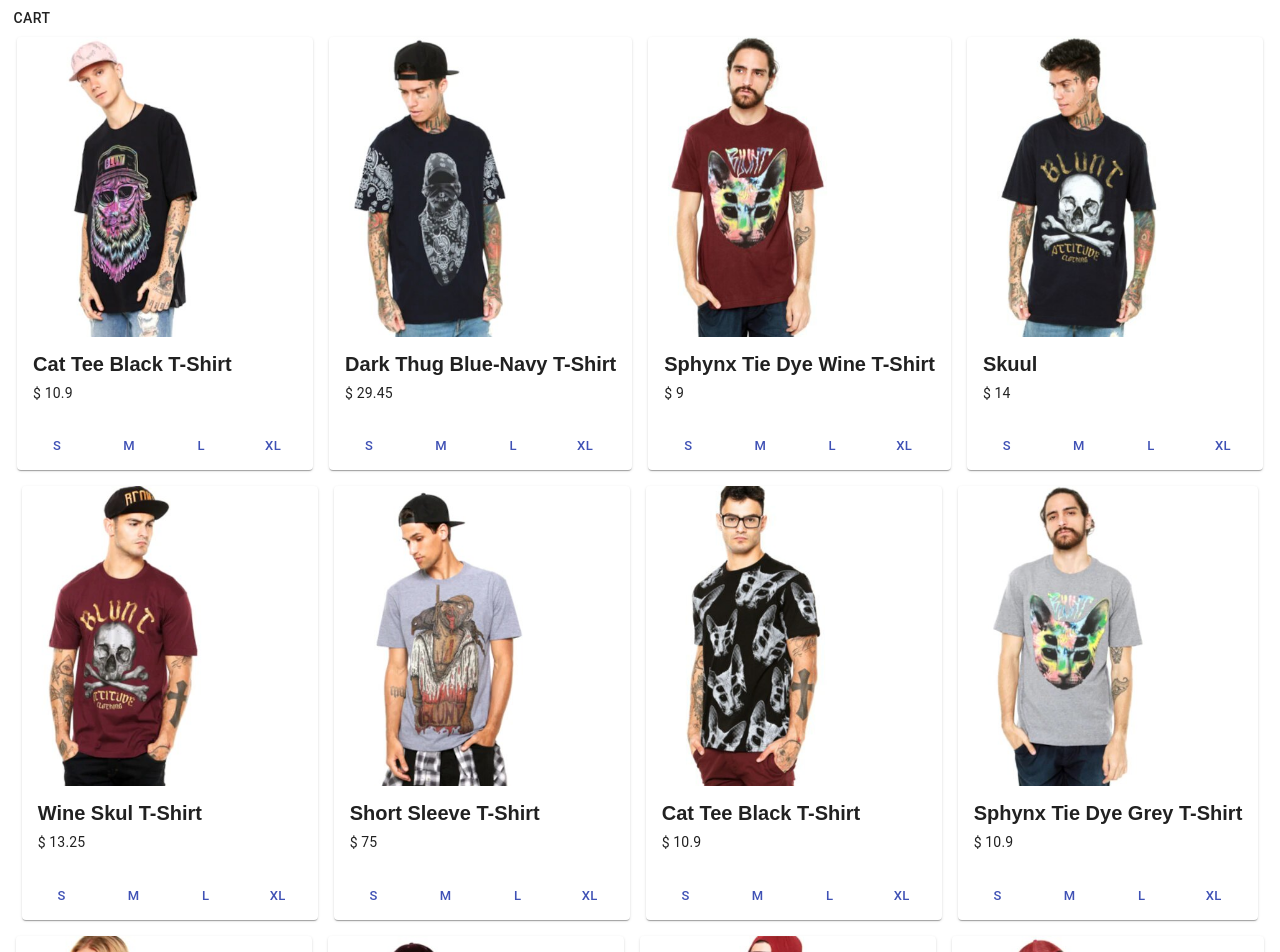
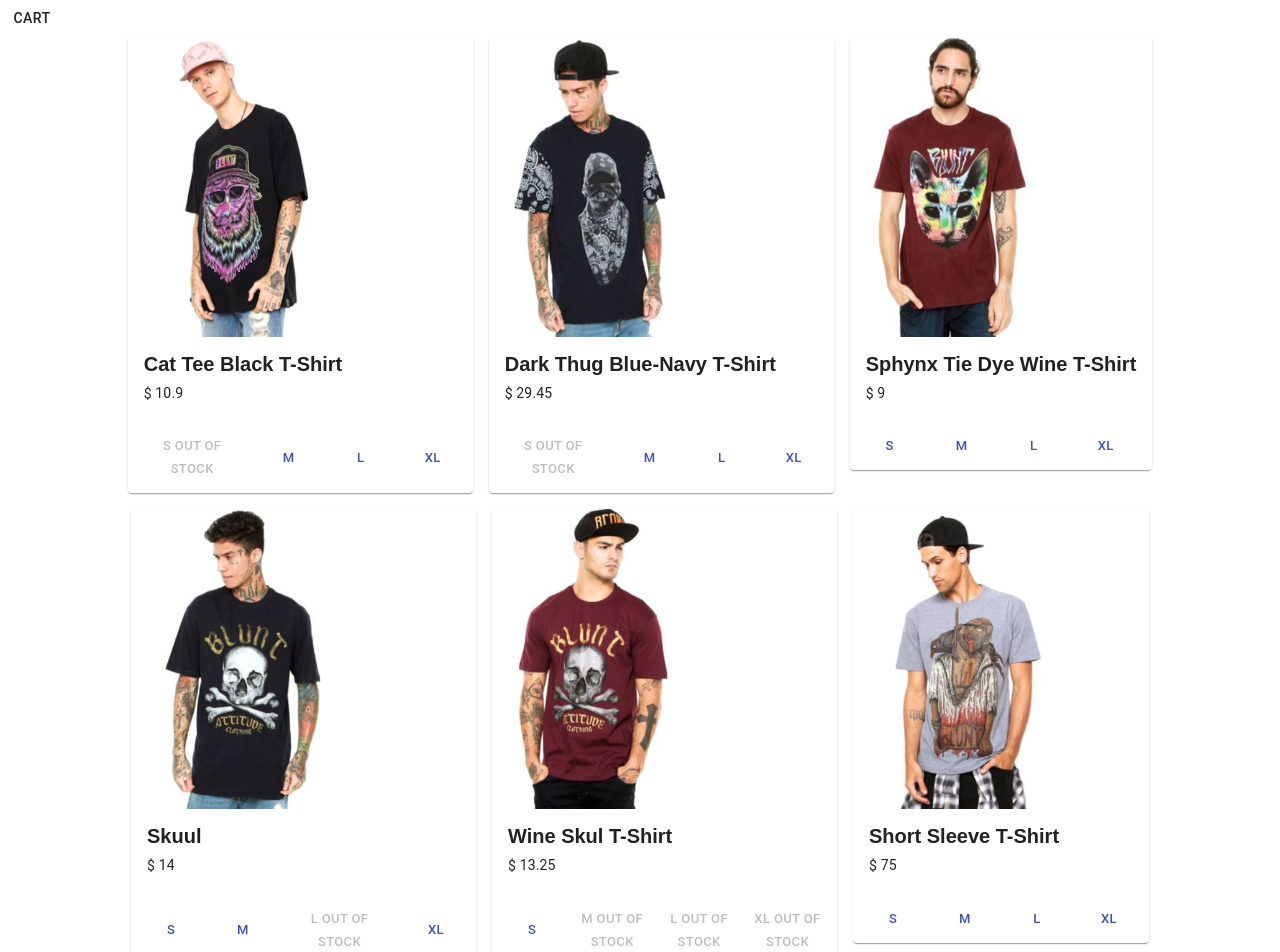
Before and after one commit to avarobinson/new-shopping-cart, a React (Create React App) app: page / in a window 1280 px wide. Shown: the top 952 px of the page. Built offline with nearby package versions, Linux system fonts and the light colour scheme.

Commit message:
only show instock items

```diff
--- /dev/null
+++ b/public/data/inventory.json
@@ -0,0 +1,104 @@
+{
+    "12064273040195392": {
+      "S": 0,
+      "M": 3,
+      "L": 1,
+      "XL": 2
+    },
+    "51498472915966370": {
+      "S": 0,
+      "M": 2,
+      "L": 3,
+      "XL": 2
+    },
+    "10686354557628304": {
+      "S": 1,
+      "M": 2,
+      "L": 2,
+      "XL": 1
+    },
+    "11033926921508488": {
+      "S": 3,
+      "M": 2,
+      "L": 0,
+      "XL": 1
+    },
+    "39876704341265610": {
+      "S": 2,
+      "M": 0,
+      "L": 0,
+      "XL": 0
+    },
+    "10412368723880252": {
+      "S": 3,
+      "M": 2,
+      "L": 2,
+      "XL": 2
+    },
+    "8552515751438644": {
+      "S": 2,
+      "M": 0,
+      "L": 0,
+      "XL": 2
+    },
+    "18644119330491310": {
+      "S": 3,
+      "M": 3,
+      "L": 2,
+      "XL": 0
+    },
+    "11854078013954528": {
+      "S": 1,
+      "M": 1,
+      "L": 1,
+      "XL": 0
+    },
+    "876661122392077": {
+      "S": 3,
+      "M": 1,
+      "L": 0,
+      "XL": 1
+    },
+    "9197907543445676": {
+      "S": 3,
+      "M": 3,
+      "L": 1,
+      "XL": 2
+    },
+    "10547961582846888": {
+      "S": 2,
+      "M": 2,
+      "L": 0,
+      "XL": 0
+    },
+    "6090484789343891": {
+      "S": 2,
+      "M": 0,
+      "L": 2,
+      "XL": 3
+    },
+    "18532669286405344": {
+      "S": 2,
+      "M": 3,
+      "L": 0,
+      "XL": 2
+    },
+    "5619496040738316": {
+      "S": 1,
+      "M": 3,
+      "L": 3,
+      "XL": 2
+    },
+    "11600983276356164": {
+      "S": 3,
+      "M": 3,
+      "L": 3,
+      "XL": 1
+    },
+    "27250082398145996": {
+      "S": 1,
+      "M": 0,
+      "L": 0,
+      "XL": 2
+    }
+  }
--- a/src/App.js
+++ b/src/App.js
@@ -25,6 +25,8 @@ const App = () => {
   const [visibleCart, setVisibleCart] = useState(false)
   const [cartItems, setCartItems] = useState([])
   const [cartTotal, setCartTotal] = useState(0)
+  const [inventory, setInventory] = useState({});
+
 
   useEffect(() => {
     const fetchProducts = async () => {
@@ -34,6 +36,18 @@ const App = () => {
     };
     fetchProducts();
   }, []);
+
+  useEffect(() => {
+    const fetchInventory = async () => {
+      const response = await fetch('./data/inventory.json');
+      const json = await response.json();
+      console.log(json)
+      setInventory(json);
+    };
+    fetchInventory();
+  }, []);
+
+  console.log(inventory)
 
   const [spacing, setSpacing] = useState(2);
   const classes = useStyles();
@@ -45,20 +59,23 @@ const App = () => {
     setVisibleCart(open);
   };
 
+  console.log(inventory)
+  console.log(inventory[0])
+
   return (
     <div>
     <Button onClick={toggleDrawer(true)}>CART</Button>
     <Grid container justify="center" spacing={spacing}>
       {products.map((product, idx) =>
         <Grid key={product.sku} item>
-          <ProductCard product={product} product_id={product_ids[idx]} cartState={ {cartItems, setCartItems}} visibleCartState = {{visibleCart, setVisibleCart}} cartTotalState = {{cartTotal, setCartTotal}}/>
+          <ProductCard product={product} product_id={product_ids[idx]} cartState={ {cartItems, setCartItems}} visibleCartState = {{visibleCart, setVisibleCart}} cartTotalState = {{cartTotal, setCartTotal}}  inventoryState = {{inventory, setInventory}}/>
         </Grid>
       )}
     </Grid>
     <Drawer anchor='right' open={visibleCart} onClose={toggleDrawer(false)}>
       {cartItems.map((product) =>
           <Grid key={product.sku} item>
-            <ShoppingCart products={products} product={product} cartState={{cartItems, setCartItems}} cartTotalState = {{cartTotal, setCartTotal}}/>
+            <ShoppingCart products={products} product={product} cartState={{cartItems, setCartItems}} cartTotalState = {{cartTotal, setCartTotal}} inventoryState = {{inventory, setInventory}}/>
           </Grid>
         )}
       <Typography>
--- a/src/components/ProductCard.js
+++ b/src/components/ProductCard.js
@@ -19,7 +19,7 @@ const useStyles = makeStyles({
   },
 });
 
-const handleCart = ({cartState, visibleCartState, cartTotalState, product}, size) => {
+const handleCart = ({cartState, visibleCartState, cartTotalState, product, inventoryState, product_id}, size) => {
   let currentCartItems = cartState.cartItems
   currentCartItems.push({sku: product.sku, size: size})
   cartState.setCartItems(currentCartItems)
@@ -27,11 +27,41 @@ const handleCart = ({cartState, visibleCartState, cartTotalState, product}, size
   let updatedPrice = cartTotalState.cartTotal
   updatedPrice = updatedPrice + product.price
   cartTotalState.setCartTotal(updatedPrice)
+
+  let newInv = inventoryState.inventory;
+  newInv[product_id][size] = newInv[product_id][size] - 1;
+  inventoryState.setInventory(newInv)
 };
 
-const ProductCard = ({product, product_id, cartState, visibleCartState, cartTotalState}) =>{
+const ProductCard = ({product, product_id, cartState, visibleCartState, cartTotalState, inventoryState}) =>{
     const classes = useStyles();
     const img_src = "data/products/" + product_id + "_1.jpg"
+    let inventoryOfProduct = inventoryState.inventory[product_id]
+
+    const checkInventory = (size) => {
+      if (inventoryOfProduct){
+        if (inventoryOfProduct[size] === 0){
+          return true;
+        }
+        else{
+          return false;
+        }
+      }
+      else{
+        return true;
+      }
+    };
+
+    const buttonMessage = (size) => {
+      let disabled = checkInventory(size)
+      if(disabled) {
+        return size + ' OUT OF STOCK';
+      }
+      else{
+        return size;
+      }
+    };
+
 
     return (
     <Card className={classes.root}>
@@ -52,23 +82,28 @@ const ProductCard = ({product, product_id, cartState, visibleCartState, cartTota
         </CardContent>
         <CardActions>
           <Button size="small" color="primary"
-            onClick = { () => handleCart({cartState, visibleCartState, cartTotalState, product}, 'S')}
+            onClick = { () => handleCart({cartState, visibleCartState, cartTotalState, product, inventoryState, product_id}, 'S')}
+            disabled = {checkInventory('S')}
           >
-            S
+            {buttonMessage('S')}
           </Button>
           <Button size="small" color="primary"
-            onClick = { () => handleCart({cartState, visibleCartState, cartTotalState, product}, 'M')}
-          >
-            M
+            onClick = { () => handleCart({cartState, visibleCartState, cartTotalState, product, inventoryState, product_id}, 'M')}
+            disabled = {checkInventory('M')}
+        >
+            {buttonMessage('M')}
           </Button>
           <Button size="small" color="primary"
-            onClick = { () => handleCart({cartState, visibleCartState, cartTotalState, product}, 'L')}>
-            L
+            onClick = { () => handleCart({cartState, visibleCartState, cartTotalState, product, inventoryState, product_id}, 'L')}
+            disabled = {checkInventory('L')}
+            >
+            {buttonMessage('L')}
           </Button>
           <Button size="small" color="primary"
-            onClick = { () => handleCart({cartState, visibleCartState, cartTotalState, product}, 'M')}
+            onClick = { () => handleCart({cartState, visibleCartState, cartTotalState, product, inventoryState, product_id}, 'M')}
+            disabled = {checkInventory('XL')}
           >
-            XL
+            {buttonMessage('XL')}
           </Button>
       </CardActions>
         </CardActionArea>
--- a/src/components/ShoppingCart.js
+++ b/src/components/ShoppingCart.js
@@ -19,7 +19,7 @@ const useStyles = makeStyles({
   },
 });
 
-const handleRemove = ({cartState, cartTotalState}, product, size) => {
+const handleRemove = ({cartState, cartTotalState, inventoryState}, product, size) => {
     let currentCartItems = cartState.cartItems
     console.log(currentCartItems)
     currentCartItems = currentCartItems.filter(p => {
@@ -32,9 +32,13 @@ const handleRemove = ({cartState, cartTotalState}, product, size) => {
     let updatedPrice = cartTotalState.cartTotal
     updatedPrice = updatedPrice - product.price
     cartTotalState.setCartTotal(updatedPrice)
+
+    let newInv = inventoryState.inventory;
+    newInv[product.sku][size] = newInv[product.sku][size] + 1;
+    inventoryState.setInventory(newInv)
   };
 
-const ShoppingCart = ({products, product, cartState, cartTotalState}) =>{
+const ShoppingCart = ({products, product, cartState, cartTotalState, inventoryState}) =>{
     const classes = useStyles();
     const img_src = "data/products/" + product.sku + "_1.jpg"
 
@@ -60,7 +64,7 @@ const ShoppingCart = ({products, product, cartState, cartTotalState}) =>{
         </CardContent>
         <CardActions>
         <Button size="small" color="primary"
-        onClick = { () => handleRemove({cartState, cartTotalState}, product_info, product.size)}
+        onClick = { () => handleRemove({cartState, cartTotalState, inventoryState}, product_info, product.size)}
         >
             Remove
           </Button>
```
